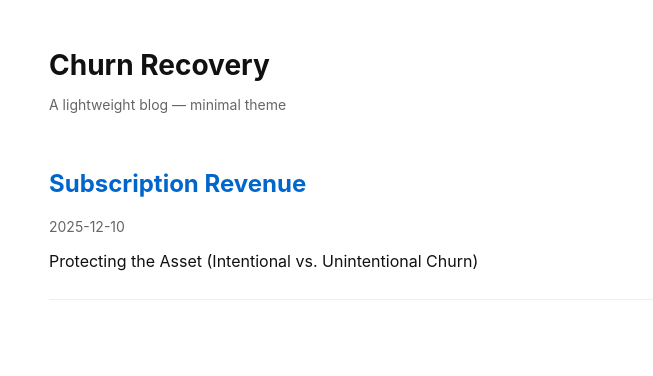
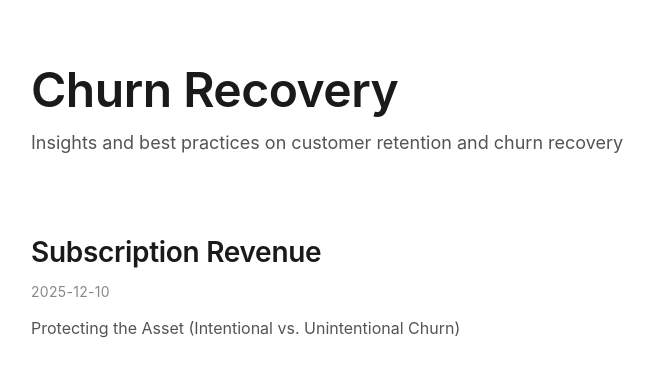
Before and after one commit to azeezada/churnrecovery, a Next.js app: page / in a window 1280 px wide. Shown: the top 376 px of the page, without its empty margins (211-864 px from the left). Built offline with nearby package versions, Linux system fonts and the light colour scheme.

Commit message:
style updates

```diff
--- a/pages/index.js
+++ b/pages/index.js
@@ -1,11 +1,18 @@
 import Link from 'next/link'
+import Head from 'next/head'
 import {getAllPosts} from '../lib/posts'
 
 export default function Home({posts}){
   return (
+    <>
+      <Head>
+        <title>Churn Recovery — Engineering Blog</title>
+        <meta name="description" content="Insights and best practices on customer retention and churn recovery" />
+        <meta name="viewport" content="width=device-width, initial-scale=1" />
+      </Head>
       <main className="container">
         <h1 className="site-title">Churn Recovery</h1>
-      <p className="post-meta">A lightweight blog — minimal theme</p>
+        <p className="site-description">Insights and best practices on customer retention and churn recovery</p>
 
         <ul className="post-list">
           {posts.map(post => (
@@ -17,6 +24,7 @@ export default function Home({posts}){
           ))}
         </ul>
       </main>
+    </>
   )
 }
 
--- a/styles/globals.css
+++ b/styles/globals.css
@@ -1,21 +1,250 @@
 :root{
-  --bg:#fff;
-  --text:#111;
-  --muted:#666;
-  --accent:#0066cc;
+  --bg:#ffffff;
+  --bg-secondary:#f8f8f8;
+  --text:#1a1a1a;
+  --text-secondary:#545454;
+  --text-tertiary:#888888;
+  --accent:#1a1a1a;
+  --border:#e0e0e0;
+  --shadow:0 1px 3px rgba(0,0,0,0.08);
+  --shadow-lg:0 4px 12px rgba(0,0,0,0.1);
 }
-html,body,#__next{height:100%}
+
+*{
+  box-sizing:border-box;
+}
+
+html,body,#__next{
+  height:100%;
+  margin:0;
+  padding:0;
+}
+
 body{
   margin:0;
-  font-family: Inter, ui-sans-serif, system-ui, -apple-system, "Segoe UI", Roboto, "Helvetica Neue", Arial;
   background:var(--bg);
   color:var(--text);
+  font-family:-apple-system,BlinkMacSystemFont,"Segoe UI","Helvetica Neue",sans-serif;
   -webkit-font-smoothing:antialiased;
+  -moz-osx-font-smoothing:grayscale;
+  font-size:16px;
+  line-height:1.6;
 }
-.container{max-width:760px;margin:48px auto;padding:0 16px}
-.site-title{font-size:28px;margin:8px 0}
-.post-list{list-style:none;padding:0;margin:24px 0}
-.post-item{padding:12px 0;border-bottom:1px solid #eee}
-.post-item a{color:var(--accent);text-decoration:none}
-.post-meta{color:var(--muted);font-size:14px}
-.post-content{line-height:1.7}
+
+main{
+  min-height:100vh;
+  background:var(--bg);
+}
+
+.container{
+  max-width:860px;
+  margin:0 auto;
+  padding:64px 32px;
+}
+
+@media(max-width:768px){
+  .container{
+    padding:48px 24px;
+  }
+}
+
+@media(max-width:640px){
+  .container{
+    padding:32px 16px;
+  }
+}
+
+/* Header */
+.site-title{
+  font-size:48px;
+  font-weight:600;
+  letter-spacing:-0.5px;
+  margin:0 0 12px 0;
+  line-height:1.1;
+  color:var(--text);
+}
+
+@media(max-width:768px){
+  .site-title{
+    font-size:36px;
+  }
+}
+
+.site-description{
+  font-size:18px;
+  color:var(--text-secondary);
+  font-weight:400;
+  margin:0 0 48px 0;
+  line-height:1.5;
+}
+
+/* Post List */
+.post-list{
+  list-style:none;
+  padding:0;
+  margin:0;
+}
+
+.post-item{
+  padding:32px 0;
+  border-bottom:1px solid var(--border);
+  transition:all 0.2s ease;
+}
+
+.post-item:last-child{
+  border-bottom:none;
+}
+
+.post-item:hover{
+  transform:translateY(-2px);
+}
+
+.post-item h2{
+  font-size:28px;
+  font-weight:600;
+  margin:0 0 12px 0;
+  line-height:1.2;
+  letter-spacing:-0.3px;
+}
+
+.post-item h2 a{
+  color:var(--text);
+  text-decoration:none;
+  transition:color 0.2s ease;
+}
+
+.post-item h2 a:hover{
+  color:var(--accent);
+  text-decoration:underline;
+}
+
+.post-item p{
+  color:var(--text-secondary);
+  font-size:16px;
+  line-height:1.6;
+  margin:12px 0 0 0;
+}
+
+.post-meta{
+  color:var(--text-tertiary);
+  font-size:14px;
+  font-weight:400;
+  letter-spacing:0.3px;
+  margin:8px 0 0 0;
+  text-transform:uppercase;
+}
+
+/* Post Content */
+.post-content{
+  line-height:1.8;
+  font-size:16px;
+  color:var(--text);
+  margin:32px 0 0 0;
+}
+
+.post-content h1{
+  font-size:44px;
+  font-weight:600;
+  line-height:1.1;
+  margin:64px 0 24px 0;
+  letter-spacing:-0.5px;
+}
+
+.post-content h2{
+  font-size:32px;
+  font-weight:600;
+  line-height:1.15;
+  margin:48px 0 20px 0;
+  letter-spacing:-0.3px;
+}
+
+.post-content h3{
+  font-size:24px;
+  font-weight:600;
+  line-height:1.2;
+  margin:32px 0 16px 0;
+  letter-spacing:-0.2px;
+}
+
+.post-content p{
+  font-size:16px;
+  line-height:1.8;
+  margin:0 0 20px 0;
+  color:var(--text);
+}
+
+.post-content a{
+  color:var(--accent);
+  text-decoration:underline;
+  text-decoration-color:rgba(26,26,26,0.3);
+  transition:all 0.2s ease;
+}
+
+.post-content a:hover{
+  text-decoration-color:rgba(26,26,26,1);
+}
+
+.post-content ul,
+.post-content ol{
+  margin:20px 0;
+  padding-left:32px;
+}
+
+.post-content li{
+  margin:8px 0;
+  line-height:1.8;
+}
+
+.post-content code{
+  background:var(--bg-secondary);
+  padding:2px 6px;
+  border-radius:4px;
+  font-family:"Monaco","Menlo","Ubuntu Mono",monospace;
+  font-size:14px;
+  color:var(--text);
+}
+
+.post-content pre{
+  background:var(--bg-secondary);
+  padding:16px;
+  border-radius:8px;
+  overflow-x:auto;
+  margin:20px 0;
+  border:1px solid var(--border);
+}
+
+.post-content pre code{
+  background:none;
+  padding:0;
+  border-radius:0;
+}
+
+.post-content blockquote{
+  border-left:4px solid var(--border);
+  padding-left:20px;
+  margin:20px 0;
+  font-style:italic;
+  color:var(--text-secondary);
+}
+
+.post-content img{
+  max-width:100%;
+  height:auto;
+  border-radius:8px;
+  margin:32px 0;
+  box-shadow:var(--shadow-lg);
+}
+
+@media(max-width:768px){
+  .post-content h1{
+    font-size:32px;
+  }
+
+  .post-content h2{
+    font-size:24px;
+  }
+
+  .post-content h3{
+    font-size:20px;
+  }
+}
```
Also changed, not shown: pages/posts/[slug].js (+13 -5 lines). Lines whose indentation alone changed are shown as unchanged.
